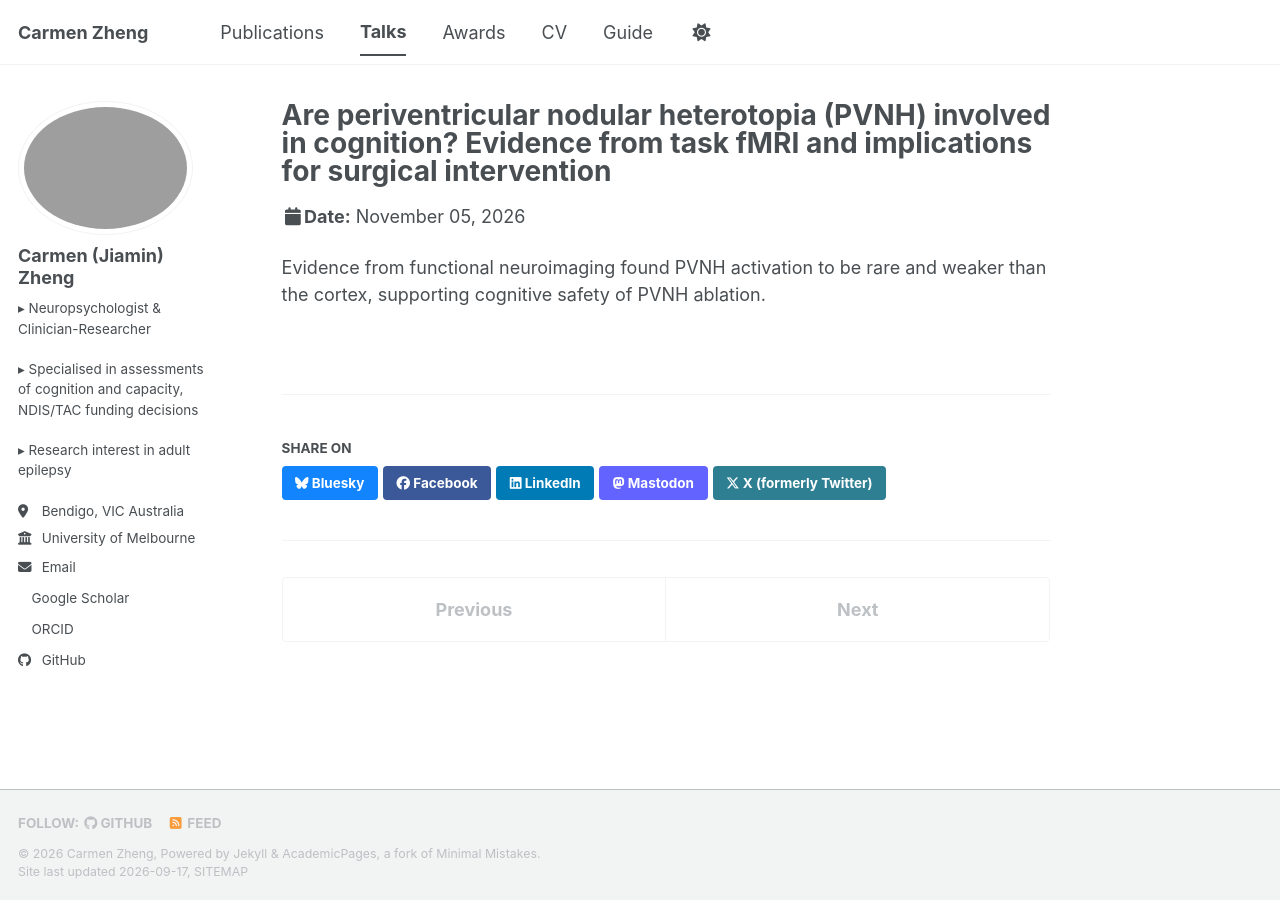
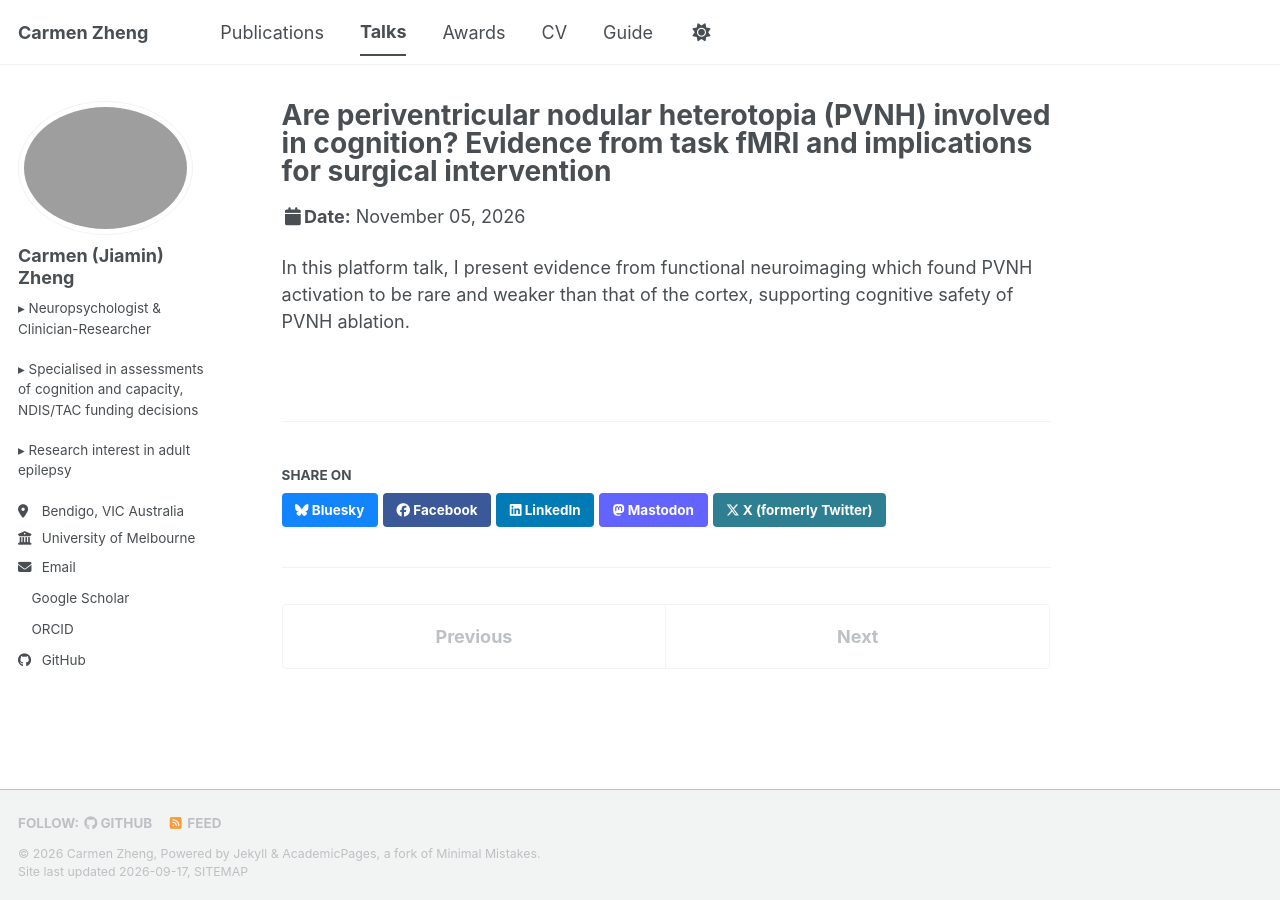
Before and after one commit to carmen-zheng/carmen-zheng.github.io, a Jekyll site: the page built from _talks/2026-11-05-ESA.md, in a window 1280 px wide. Built offline with Jekyll 4.4.1, drawn with Linux system fonts in a browser that asks for light colours; a style sheet for code colours, icons or effects is not loaded.

Commit message:
Clarify presentation content in ESA talk notes

```diff
--- a/_talks/2026-11-05-ESA.md
+++ b/_talks/2026-11-05-ESA.md
@@ -8,4 +8,4 @@ date: 2026-11-05
 location: "Melbourne, VIC, AUS"
 ---
 
-Evidence from functional neuroimaging found PVNH activation to be rare and weaker than the cortex, supporting cognitive safety of PVNH ablation.
+In this platform talk, I present evidence from functional neuroimaging which found PVNH activation to be rare and weaker than that of the cortex, supporting cognitive safety of PVNH ablation.
```
